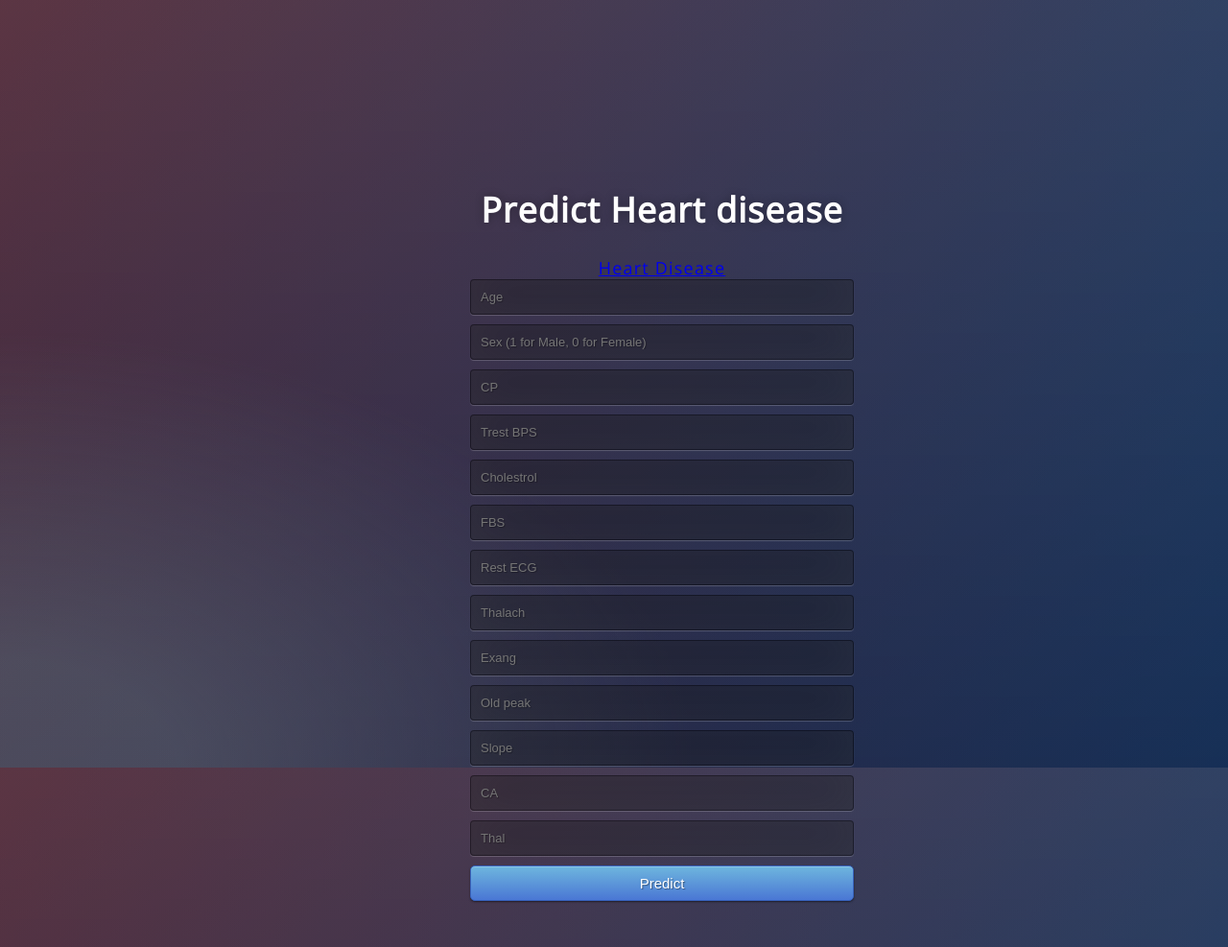
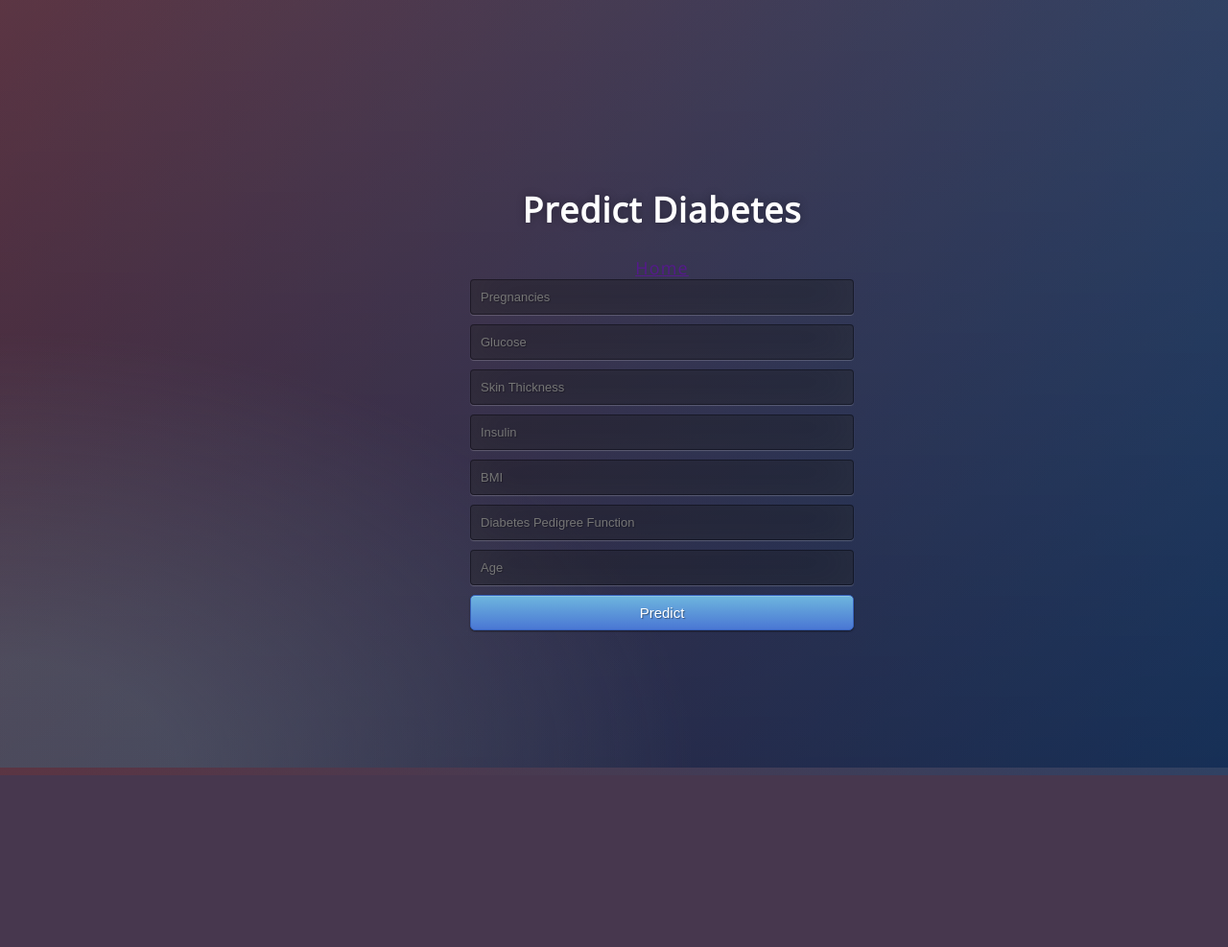
Before and after one commit to tayalmanan28/Diabetes, a Flask app: page / in a window 1280 px wide. Shown: the whole page at 96% size. After the commit the page ends 808 px from the top, so only its background shows below. Run offline with Flask 2, Linux system fonts and the light colour scheme; parts of the project's set-up code (start-up, migrations or seed data) failed here and were passed over.

Commit message:
Update home.html

```diff
--- a/templates/home.html
+++ b/templates/home.html
@@ -13,23 +13,17 @@
 
 <body>
  <div class="login">
-	<h1>Predict Heart disease</h1>
-     <a class="nav-link" href="heart.html">Heart Disease</a>
+	<h1>Predict Diabetes</h1>
+     <a class="nav-link" href="">Home</a>
      <!-- Form to enter new data for predictions  -->
     <form action="{{ url_for('predict')}}"method="POST">
-      <input type="text" name="age" placeholder="Age" required="required" /><br>
-    	<input type="text" name="sex" placeholder="Sex (1 for Male, 0 for Female)" required="required" /><br>
-        <input type="text" name="cp" placeholder="CP" required="required" /><br>
-        <input type="text" name="trestbps" placeholder="Trest BPS" required="required" /><br>
-        <input type="text" name="chol" placeholder="Cholestrol" required="required" /><br>
-        <input type="text" name="fbs" placeholder="FBS" required="required" /><br>
-	<input type="text" name="restecg" placeholder="Rest ECG" required="required" /><br>
-        <input type="text" name="thalach" placeholder="Thalach" required="required" /><br>
-        <input type="text" name="exang" placeholder="Exang" required="required" /><br>
-        <input type="text" name="oldpeak" placeholder="Old peak" required="required" /><br>
-        <input type="text" name="slope" placeholder="Slope" required="required" /><br>
-	<input type="text" name="ca" placeholder="CA" required="required" /><br>
-        <input type="text" name="thal" placeholder="Thal" required="required" /><br>
+      <input type="text" name="Pregnancies" placeholder="Pregnancies" required="required" /><br>
+    	<input type="text" name="Glucose" placeholder="Glucose" required="required" /><br>
+        <input type="text" name="SkinThickness" placeholder="Skin Thickness" required="required" /><br>
+        <input type="text" name="Insulin" placeholder="Insulin" required="required" /><br>
+        <input type="text" name="BMI" placeholder="BMI" required="required" /><br>
+        <input type="text" name="DiabetesPedigreeFunction" placeholder="Diabetes Pedigree Function" required="required" /><br>
+	<input type="text" name="Age" placeholder="Age" required="required" /><br>
 
         <button type="submit" class="btn btn-primary btn-block btn-large">Predict</button>
     </form>
```
